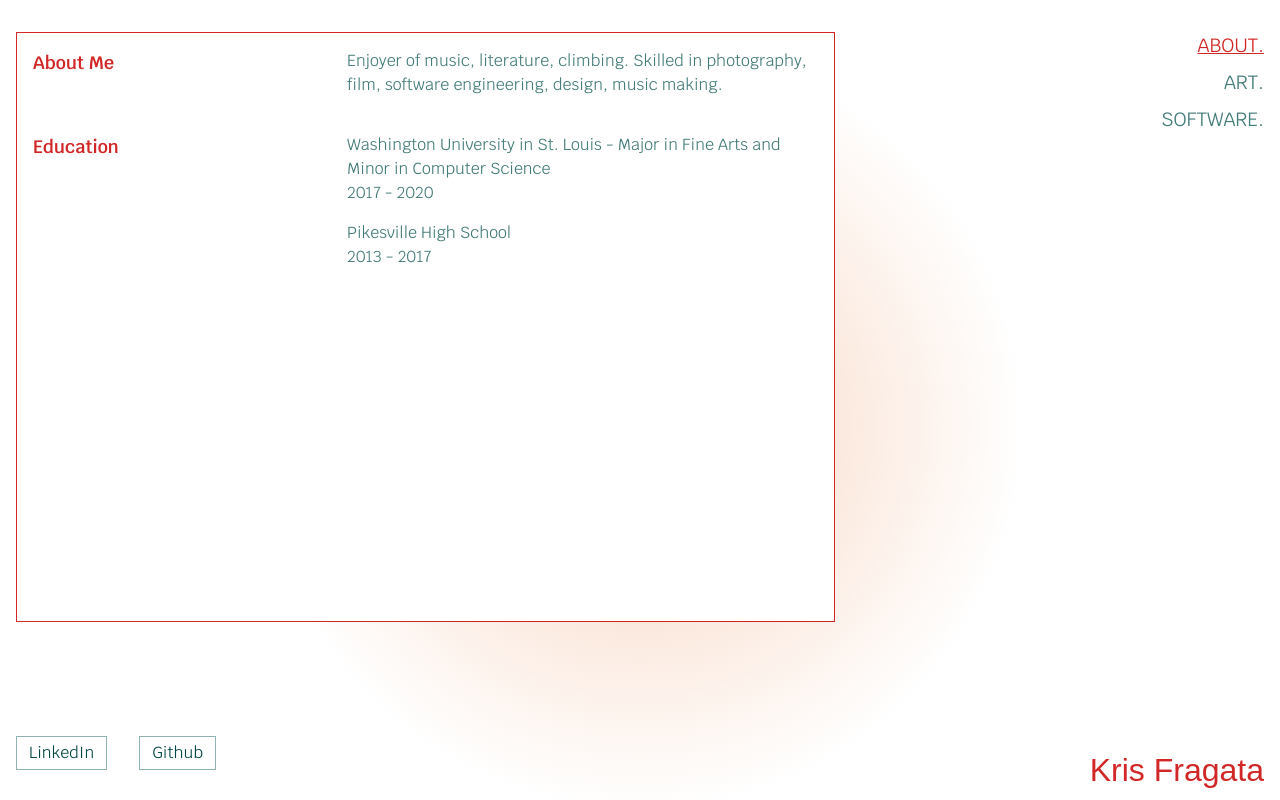
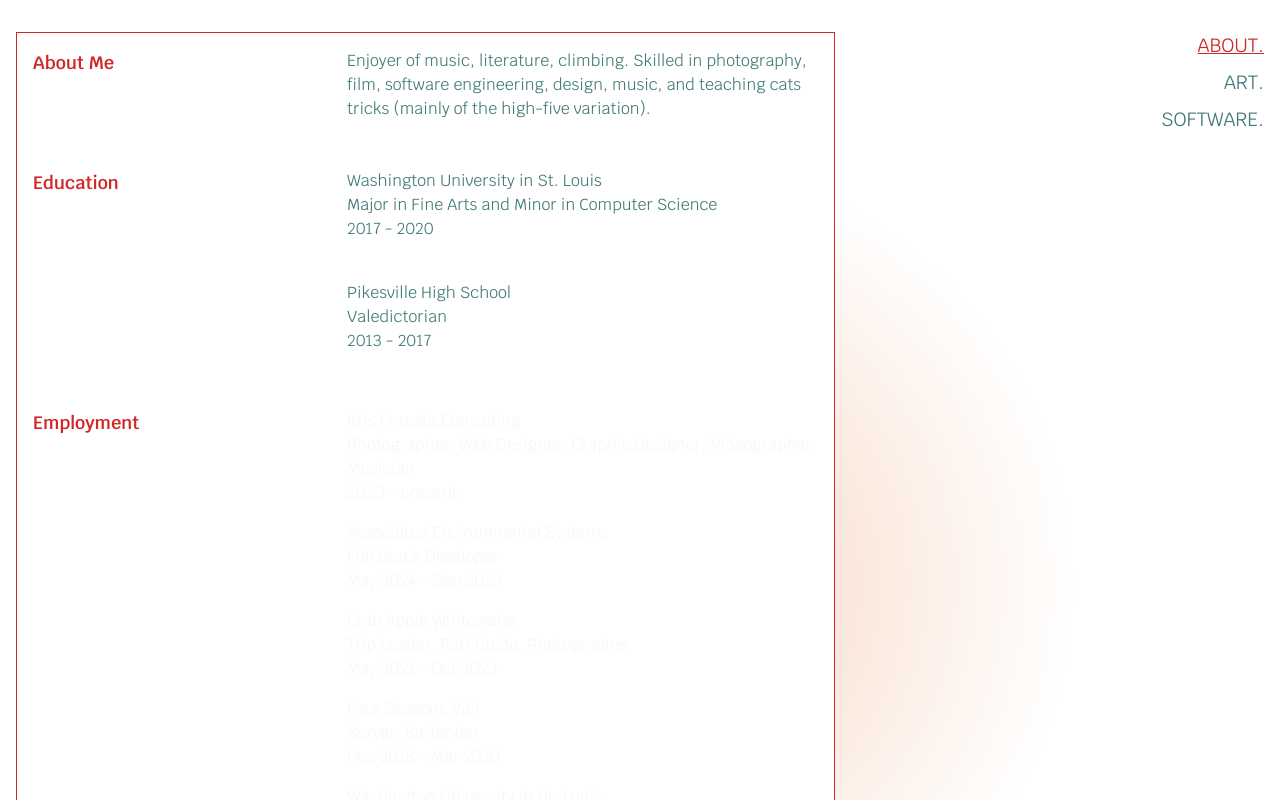
Before and after one commit to krisfragata/portfolio-2026-gd, a Next.js app: page /about in a window 1280 px wide. Shown: the top 800 px of the page. Built offline with nearby package versions, Linux system fonts and the light colour scheme; a web font is replaced by a local one.

Commit message:
feat(about):add all contents pertaining to about section includes adding new function renderWorkInfo to render employment information from works_list file migrating work_list.ts and education_list.ts to /about route adds new css classes: italics and simplifies details in education and work history

```diff
--- a/src/app/about/education_list.ts
+++ b/src/app/about/education_list.ts
@@ -19,15 +19,15 @@ export const educationList:Education[] = [
     //     id: 'codesmith',
     // },
     {
-        schoolName: 'Washington University in St. Louis - Major in Fine Arts and Minor in Computer Science',
+        schoolName: 'Washington University in St. Louis',
         years: '2017 - 2020',
-        description: 'I studied Fine Arts and Design at Washington University in St. Louis and gained introductory knowledge of Computer Science',
+        description: 'Major in Fine Arts and Minor in Computer Science',
         id: 'washu'
     },
     {
         schoolName: 'Pikesville High School',
         years: '2013 - 2017',
-        description: 'I graduated as valedictorian at Pikesville High School.',
+        description: 'Valedictorian',
         id: 'phs'
     }
 ]
--- a/src/app/about/page.tsx
+++ b/src/app/about/page.tsx
@@ -1,16 +1,38 @@
 import React from "react";
 import { Education, educationList } from "./education_list";
+import { Work, works } from "./work_list";
 
 const About: React.FC = () => {
+    /**
+     * @description renders education list items
+     * @returns JSX component
+     */
     const renderEducationInfo = () => {
             return educationList.map((edu:Education, index) => {
             return (<div className="education-item" key={index}>
                         <div className="about-name">{edu.schoolName}</div>
+                        <div className="details italics">{edu.description}</div>
                         <div className="details">{edu.years}</div>
-                        {/* <div className="description">{edu.description}</div> */}
                     </div>);
         });
     }
+
+    /**
+     * @description renders work list items
+     * @returns JSX component
+     */
+    const renderWorkInfo = () => {
+        return works.map((work, index) => {
+            return (
+                <div className="work-item" key={work.id}>
+                    <div className="about-name">{work.companyName}</div>
+                    <div className="details italics">{work.position}</div>
+                    <div className="details">{work.years}</div>
+                </div>
+            )
+        })
+    }
+
     return (
         <div className="about-container">
             <div className="section">
@@ -18,7 +40,7 @@ const About: React.FC = () => {
                     About Me
                 </div>
                 <p className="summary">
-                    Enjoyer of music, literature, climbing. Skilled in photography, film, software engineering, design, music making.
+                    Enjoyer of music, literature, climbing. Skilled in photography, film, software engineering, design, music, and teaching cats tricks (mainly of the high-five variation).
                 </p>
             </div>
             <div className="section">
@@ -29,6 +51,14 @@ const About: React.FC = () => {
                     {renderEducationInfo()}
                 </div>
             </div>
+            <div className="section">
+                <div className="header">
+                    Employment
+                </div>
+                <div className="education">
+                    {renderWorkInfo()}
+                </div>
+            </div>
         </div>
     );
 };
--- /dev/null
+++ b/src/app/about/work_list.ts
@@ -0,0 +1,58 @@
+export interface Work {
+    companyName: string;
+    years: string;
+    position: string;
+    description: string[];
+    id: string;
+}
+
+export const works:Work[] = [
+   {
+    companyName: 'Kris Fragata Consulting',
+    years: '2020 - present',
+    position: 'Photographer, Web Designer, Graphic Designer, Videographer, Musician',
+    description: [],
+    id: 'self',
+   },
+   {
+    companyName: 'Associated Environmental Systems',
+    years: 'May 2024 - Sep 2025',
+    position: 'Full Stack Developer',
+    description: [
+        "I worked on improving the reliability and scalability of OT system architecture and internal tools including a Golang-based Watchdog microservice that orchestrates containers across multiple process controllers, reducing downtime and enabling proactive recovery.",
+        "This involved multiple projects and iteratively working with higher ups, using feedback to tailor solutions to clients’ needs. During this time I mostly worked with the following tools and languages: Golang, Javascript, PostgreSQL, MongoDB, NATS.io, Docker, React, and Redux. I was also able to gain experience in working with TimescaleDB (now TigerData), Swagger UI and gain foundational knowledge of communication protocols such as MODBUS TCP/RTU.",
+    ],
+    id: 'AES'
+   },
+   {
+    companyName: 'Crab Apple Whitewater',
+    years: 'May 2021 - Oct 2023',
+    position: 'Trip Leader, Raft Guide, Photographer',
+    description: [
+        "After 2 years as a raft guide, I was given the position of Trip Leader for the Class III trips. This involved communicating safety procedures to guests as well as quickly strategizing new routes and procedures in case of unexpected obstacles on the river and effectively communicating changes to fellow guides. Most importantly, I delivered exceptional customer service resulting in returning customers and gathering an average of 15 5-star reviews on Trip Advisor and Google a season.",
+        "As a photographer, I innovated the photo delivery system to clients resulting in a 50% boost in efficiency and reduced wait times for photo retrieval.",
+        "At Crab Apple, I was able to strengthen my ability to listen, diagnose problems efficiently, and stay empathetic under pressure.",
+    ],
+    id: 'crab_apple'
+   },
+   {
+    companyName: 'Four Seasons Vail',
+    years: 'Dec 2018 - Mar 2020',
+    position: 'Server, Bartender',
+    description: [
+        "I started at the resort as a back server and quickly worked my way up to server and eventually bartender at the Flame restaurant. In these roles, I focused on delivering memorable dining experiences through genuine customer service, strong communication, and deep knowledge of both the menu and the resort’s offerings.",
+        "I took pride in creating a welcoming atmosphere and going above and beyond to make sure each guest left satisfied. Whether it was pairing wines, crafting cocktails, or resolving concerns on the spot, I learned how to anticipate guests’ needs and maintain a high standard of hospitality in a fast-paced environment.",
+    ],
+    id: 'four_seasons'
+   },
+   {
+    companyName: 'Washington University in St. Louis',
+    years: 'Feb 2018 - Sep 2018',
+    position: 'Orientation Leader (SOAR)',
+    description: [
+        "As an orientation leader, I welcomed new students to campus the summer before classes started. I helped make their transition as smooth and positive as possible by leading group activities and icebreakers, answering questions from both students and parents, and making sure everyone felt supported and included.",
+        "I really enjoyed getting to build connections, share my experience, and help new students start their college journey with confidence and excitement.",
+    ],
+    id: 'washu'
+   }
+];
```
